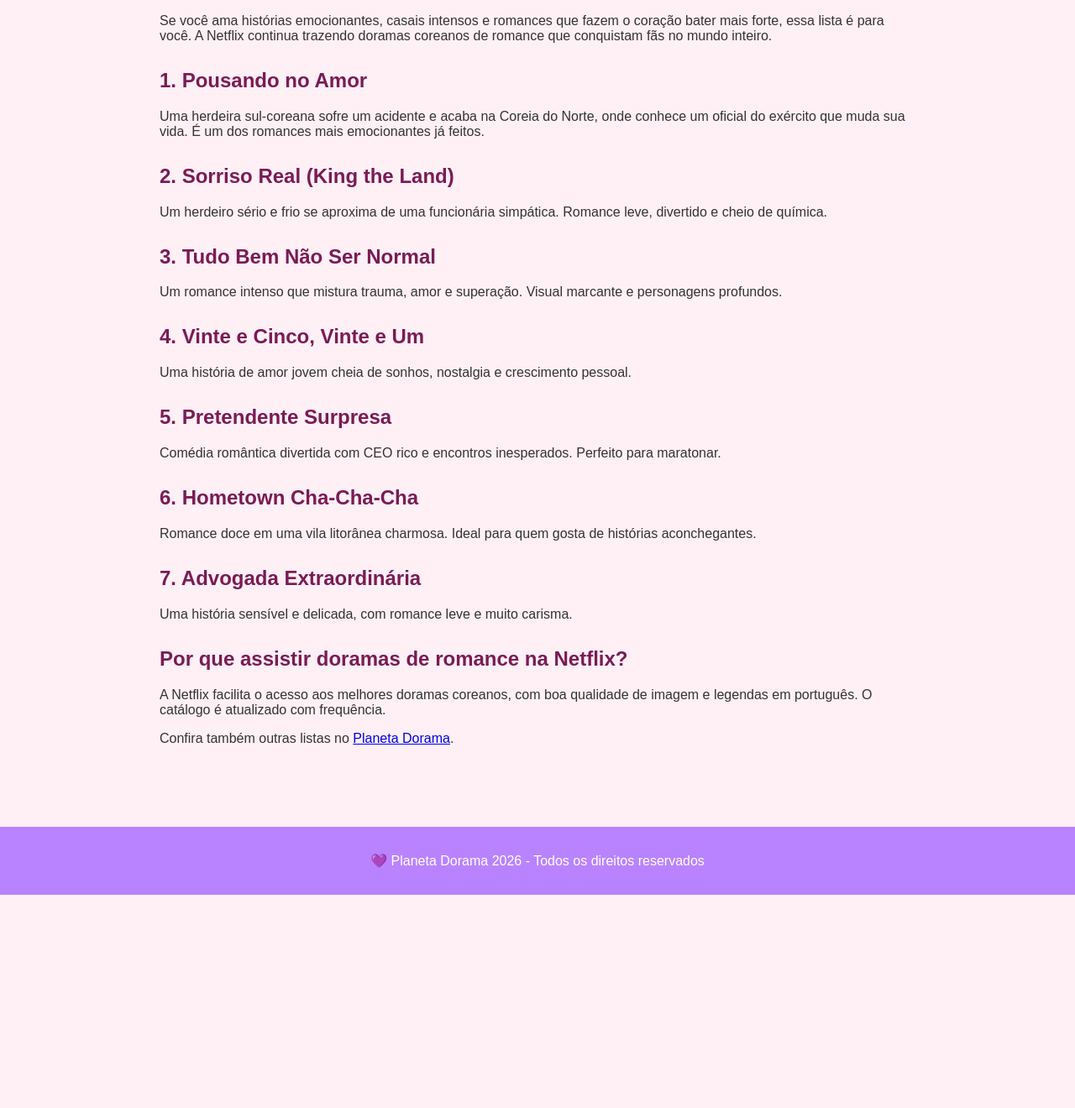
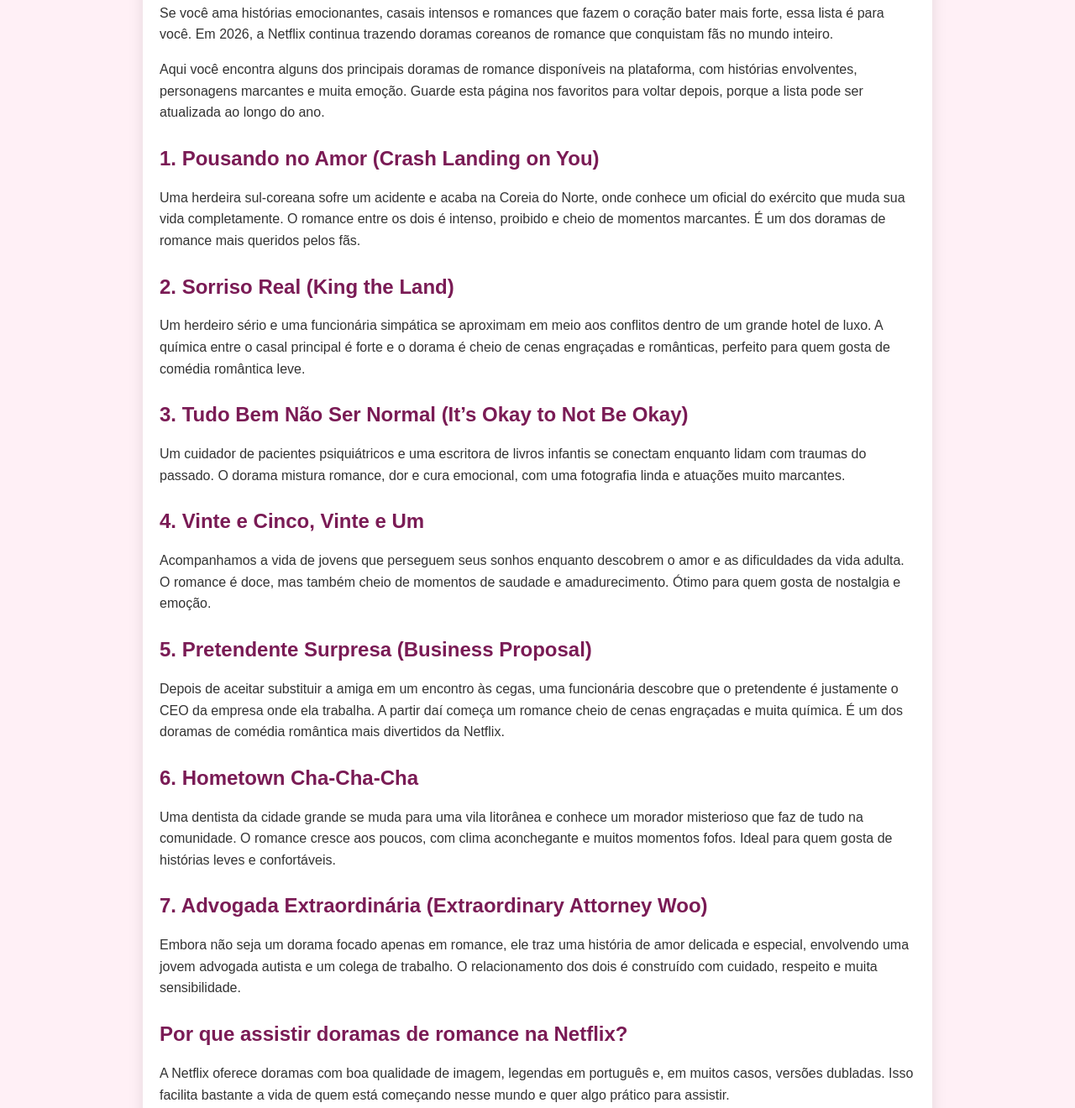
Before and after one commit to boymav/clube-do-dorama, a website: page listas/melhores-doramas-coreanos-romance-netflix-2026.html in a window 1280 px wide. Shown: the part 280-1600 px from the top of the page at 84% size. Before the commit the page ends 1346 px from the top, so only its background shows below. Drawn offline with Linux system fonts and the light colour scheme.

Commit message:
Update melhores-doramas-coreanos-romance-netflix-2026.html

```diff
--- a/listas/melhores-doramas-coreanos-romance-netflix-2026.html
+++ b/listas/melhores-doramas-coreanos-romance-netflix-2026.html
@@ -8,19 +8,60 @@
 
   <meta name="description" content="Descubra os melhores doramas coreanos de romance disponíveis na Netflix em 2026. Lista atualizada com histórias emocionantes, casais inesquecíveis e dicas de qual dorama assistir primeiro.">
 
-<link rel="stylesheet" href="../style.css">
-
+  <!-- Adsense (opcional, se quiser em todas as páginas) -->
   <script async src="https://pagead2.googlesyndication.com/pagead/js/adsbygoogle.js?client=ca-pub-5053782942464082"
        crossorigin="anonymous"></script>
 
   <style>
-body{margin:0;font-family:Arial,sans-serif;background:#fff0f6;color:#333;}
-header{background:linear-gradient(90deg,#ff7eb3,#b983ff);padding:20px;text-align:center;color:white;}
-nav a{margin:0 10px;color:white;text-decoration:none;font-weight:bold;}
-main{padding:40px 20px;max-width:900px;margin:auto;}
-h1{color:#b4005a;}
-h2{color:#7a1b55;margin-top:30px;}
-footer{background:#b983ff;color:white;text-align:center;padding:15px;margin-top:40px;}
+    body{
+      margin:0;
+      font-family:Arial,sans-serif;
+      background:#fff0f6;
+      color:#333;
+    }
+    header{
+      background:linear-gradient(90deg,#ff7eb3,#b983ff);
+      padding:20px;
+      text-align:center;
+      color:white;
+    }
+    nav a{
+      margin:0 10px;
+      color:white;
+      text-decoration:none;
+      font-weight:bold;
+    }
+    main{
+      padding:40px 20px;
+      max-width:900px;
+      margin:0 auto;
+      background:#fff;
+      box-shadow:0 5px 18px rgba(0,0,0,0.1);
+      border-radius:18px;
+      margin-top:30px;
+    }
+    h1{
+      color:#b4005a;
+      margin-top:0;
+    }
+    h2{
+      color:#7a1b55;
+      margin-top:28px;
+    }
+    p{
+      line-height:1.6;
+    }
+    footer{
+      background:#b983ff;
+      color:white;
+      text-align:center;
+      padding:15px;
+      margin-top:40px;
+    }
+    footer a{
+      color:#fff;
+      text-decoration:underline;
+    }
   </style>
 </head>
 
@@ -37,70 +78,88 @@ footer{background:#b983ff;color:white;text-align:center;padding:15px;margin-top:
   </header>
 
   <main>
-
     <h1>Melhores Doramas Coreanos de Romance na Netflix em 2026</h1>
 
     <p>
       Se você ama histórias emocionantes, casais intensos e romances que fazem o coração bater mais forte,
-essa lista é para você. A Netflix continua trazendo doramas coreanos de romance que conquistam fãs no mundo inteiro.
+      essa lista é para você. Em 2026, a Netflix continua trazendo doramas coreanos de romance que conquistam
+      fãs no mundo inteiro.
     </p>
 
-<h2>1. Pousando no Amor</h2>
     <p>
-Uma herdeira sul-coreana sofre um acidente e acaba na Coreia do Norte,
-onde conhece um oficial do exército que muda sua vida.
-É um dos romances mais emocionantes já feitos.
+      Aqui você encontra alguns dos principais doramas de romance disponíveis na plataforma, com histórias
+      envolventes, personagens marcantes e muita emoção. Guarde esta página nos favoritos para voltar depois,
+      porque a lista pode ser atualizada ao longo do ano.
+    </p>
+
+    <h2>1. Pousando no Amor (Crash Landing on You)</h2>
+    <p>
+      Uma herdeira sul-coreana sofre um acidente e acaba na Coreia do Norte, onde conhece um oficial do exército
+      que muda sua vida completamente. O romance entre os dois é intenso, proibido e cheio de momentos marcantes.
+      É um dos doramas de romance mais queridos pelos fãs.
     </p>
 
     <h2>2. Sorriso Real (King the Land)</h2>
     <p>
-Um herdeiro sério e frio se aproxima de uma funcionária simpática.
-Romance leve, divertido e cheio de química.
+      Um herdeiro sério e uma funcionária simpática se aproximam em meio aos conflitos dentro de um grande hotel
+      de luxo. A química entre o casal principal é forte e o dorama é cheio de cenas engraçadas e românticas,
+      perfeito para quem gosta de comédia romântica leve.
     </p>
 
-<h2>3. Tudo Bem Não Ser Normal</h2>
+    <h2>3. Tudo Bem Não Ser Normal (It’s Okay to Not Be Okay)</h2>
     <p>
-Um romance intenso que mistura trauma, amor e superação.
-Visual marcante e personagens profundos.
+      Um cuidador de pacientes psiquiátricos e uma escritora de livros infantis se conectam enquanto lidam com
+      traumas do passado. O dorama mistura romance, dor e cura emocional, com uma fotografia linda e atuações
+      muito marcantes.
     </p>
 
     <h2>4. Vinte e Cinco, Vinte e Um</h2>
     <p>
-Uma história de amor jovem cheia de sonhos, nostalgia e crescimento pessoal.
+      Acompanhamos a vida de jovens que perseguem seus sonhos enquanto descobrem o amor e as dificuldades da vida
+      adulta. O romance é doce, mas também cheio de momentos de saudade e amadurecimento. Ótimo para quem gosta
+      de nostalgia e emoção.
     </p>
 
-<h2>5. Pretendente Surpresa</h2>
+    <h2>5. Pretendente Surpresa (Business Proposal)</h2>
     <p>
-Comédia romântica divertida com CEO rico e encontros inesperados.
-Perfeito para maratonar.
+      Depois de aceitar substituir a amiga em um encontro às cegas, uma funcionária descobre que o pretendente
+      é justamente o CEO da empresa onde ela trabalha. A partir daí começa um romance cheio de cenas engraçadas
+      e muita química. É um dos doramas de comédia romântica mais divertidos da Netflix.
     </p>
 
     <h2>6. Hometown Cha-Cha-Cha</h2>
     <p>
-Romance doce em uma vila litorânea charmosa.
-Ideal para quem gosta de histórias aconchegantes.
+      Uma dentista da cidade grande se muda para uma vila litorânea e conhece um morador misterioso que faz de
+      tudo na comunidade. O romance cresce aos poucos, com clima aconchegante e muitos momentos fofos. Ideal
+      para quem gosta de histórias leves e confortáveis.
     </p>
 
-<h2>7. Advogada Extraordinária</h2>
+    <h2>7. Advogada Extraordinária (Extraordinary Attorney Woo)</h2>
     <p>
-Uma história sensível e delicada, com romance leve e muito carisma.
+      Embora não seja um dorama focado apenas em romance, ele traz uma história de amor delicada e especial,
+      envolvendo uma jovem advogada autista e um colega de trabalho. O relacionamento dos dois é construído com
+      cuidado, respeito e muita sensibilidade.
     </p>
 
     <h2>Por que assistir doramas de romance na Netflix?</h2>
     <p>
-A Netflix facilita o acesso aos melhores doramas coreanos,
-com boa qualidade de imagem e legendas em português.
-O catálogo é atualizado com frequência.
+      A Netflix oferece doramas com boa qualidade de imagem, legendas em português e, em muitos casos, versões
+      dubladas. Isso facilita bastante a vida de quem está começando nesse mundo e quer algo prático para assistir.
     </p>
 
     <p>
-Confira também outras listas no <a href="../index.html">Planeta Dorama</a>.
+      Outro ponto positivo é que a plataforma tem doramas de vários estilos: romance leve, drama intenso, comédia
+      romântica, histórico, escolar e muito mais. Sempre vale a pena conferir as novidades do catálogo.
     </p>
 
+    <p>
+      Confira também outras listas e recomendações no
+      <a href="../index.html">Planeta Dorama</a>.
+    </p>
   </main>
 
   <footer>
-<p>💜 Planeta Dorama 2026 - Todos os direitos reservados</p>
+    <p>💜 Planeta Dorama 🌍 — Todos os direitos reservados</p>
   </footer>
 
 </body>
```
Lines whose indentation alone changed are shown as unchanged.
